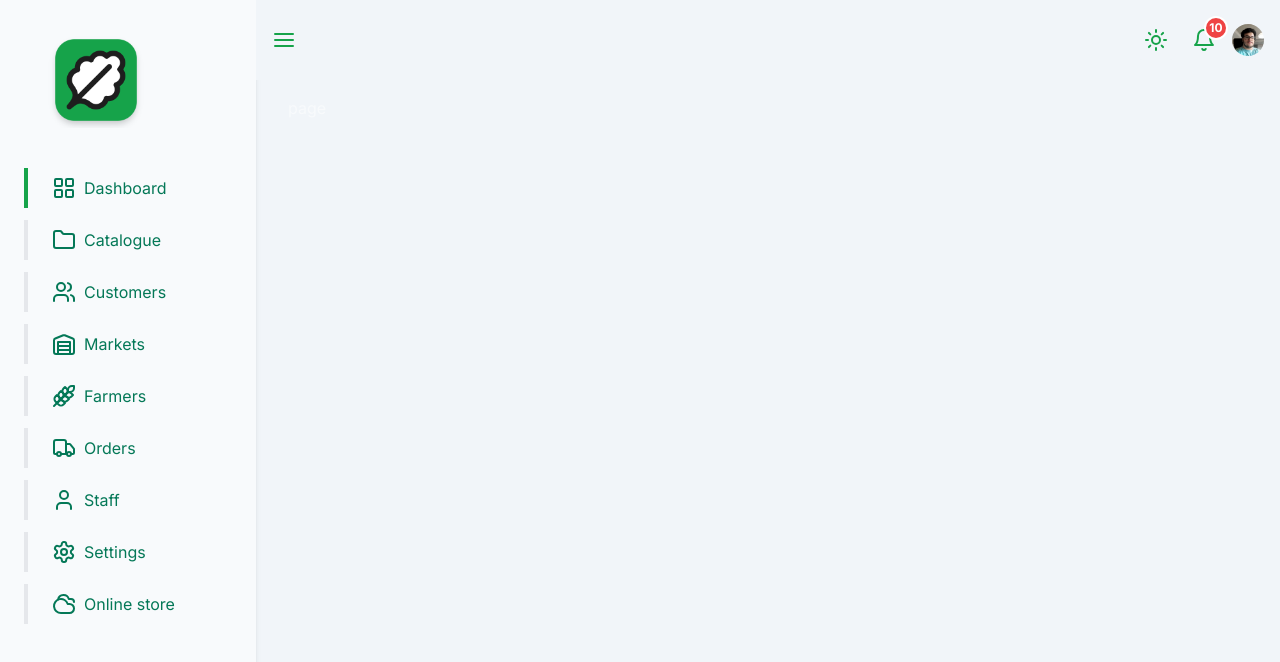
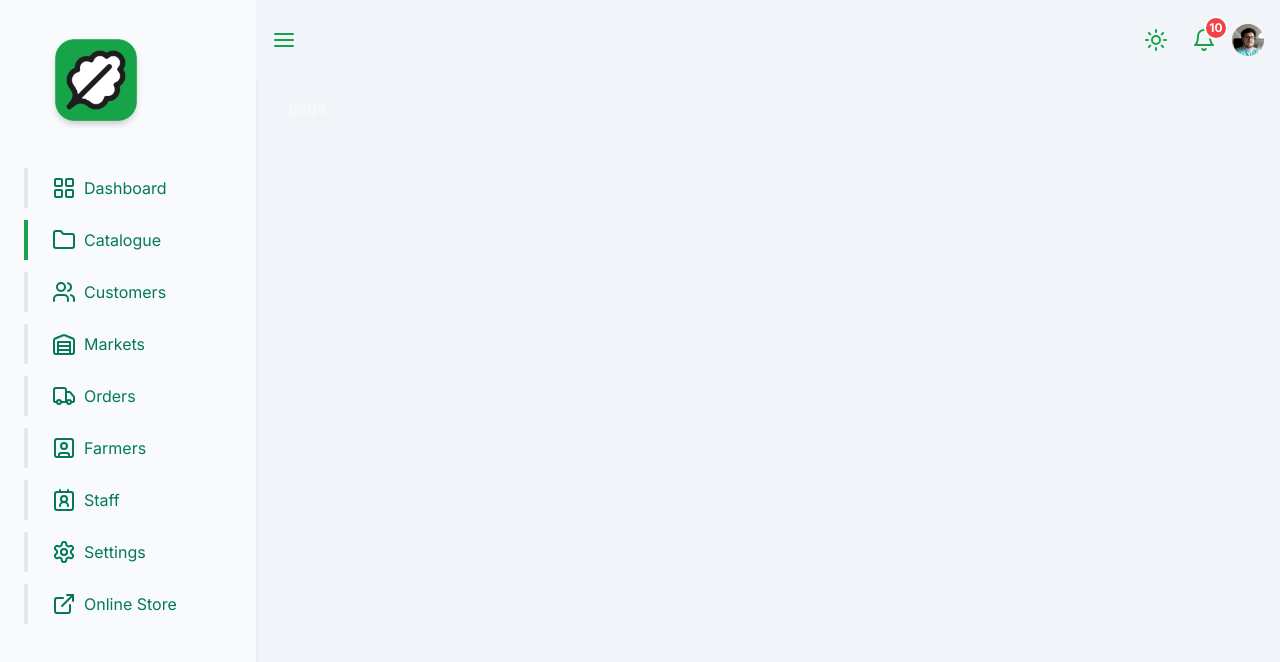
Before and after one commit to Fulozz/naturalmente-bom-v2, a Next.js app: page /dashboard/attributes in a window 1280 px wide. Shown: the top 662 px of the page. Built offline with nearby package versions, Linux system fonts and the light colour scheme.

Commit message:
Refactor Sidebar component to use dynamic active state and update navigation links

```diff
--- a/src/components/backoffice/Bars/Sidebar.jsx
+++ b/src/components/backoffice/Bars/Sidebar.jsx
@@ -8,19 +8,66 @@ import { cn } from "@/src/lib/cn";
 import {
   LayoutGrid,
   Users,
-  User,
+  ContactRound,
   Settings,
+  SquareUser,
   Truck,
-  Wheat,
   Warehouse,
-  Cloudy,
+  ExternalLink,
   Folder,
   FolderOpen
 } from "lucide-react";
-import { useTheme } from "next-themes";
+
 const Sidebar = () => {
   const [active, setActive] = useState(1);
+  const sidebarLinks = [
+    {
+      title: "Dashboard",
+      icon: LayoutGrid ,
+      href:"/dashboard"
+    },
+    {
+      title: "Catalogue",
+      icon: Folder ,
+      href:"/dashboard/catalogue"
 
+    },
+    {
+      title: "Customers",
+      icon: Users ,
+      href: "/dashboard/customers"
+    },
+    {
+      title: "Markets",
+      icon: Warehouse,
+      href:"/dashboard/markets"
+    },
+    {
+      title: "Orders",
+      icon: Truck ,
+      href:"/dashboard/orders"
+    },
+    {
+      title: "Farmers",
+      icon: SquareUser,
+      href:"/dashboard/farmers"
+    },{
+      title: "Staff",
+      icon: ContactRound,
+      href:"/dashboard/staff"
+    },
+    {
+      title: "Settings",
+      icon: Settings ,
+      href:"/dashboard/settings"
+    },
+    ,
+    {
+      title: "Online Store",
+      icon: ExternalLink ,
+      href:"/dashboard/online_store"
+    },
+  ]
   return (
     <div className="bg-slate-50 dark:bg-slate-700 space-y-6 w-64 h-screen text-emerald-700 dark:text-slate-50 shadow-md px-6 py-4 fixed left-0 top-0 z-42 ">
       <Link className="" href="#">
@@ -32,110 +79,27 @@ const Sidebar = () => {
       </Link>
 
       <div className="space-y-3 flex flex-col mt-14">
-        <button onClick={() => setActive(1)}>
+        {
+          sidebarLinks.map((item, i)=> {
+            const Icon = item.icon
+            return(
               <Link
-            href="/dashboard"
+                onClick={()=>setActive(i)}
+                key={i}
+                  href={item.href}
                   className={cn("flex items-center space-x-2 px-6 py-2 border-l-4", {
-              "border-green-600": active === 1,
+                    "border-green-600": active === i,
+                    "" : item.title === "settings"
                   })}
                 >
-            <LayoutGrid />
-            <span>Dashboard</span>
+                  <Icon />
+                  <span>{item.title}</span>
               </Link>
-        </button>
-        <button onClick={() => setActive(2)}>
-          <Link
-            href="#"
-            className={cn("flex items-center space-x-2 px-6 py-2 border-l-4", {
-              "border-green-600": active === 2,
-            })}
-          >
-            {
-              active === 2 ? ( <FolderOpen /> ) : ( <Folder /> )
+            );
+          })
           }
-            <span>Catalogue</span>
-          </Link>
-        </button>
-        <button onClick={() => setActive(3)}>
-          <Link
-            href="#"
-            className={cn("flex items-center space-x-2 px-6 py-2 border-l-4", {
-              "border-green-600": active === 3,
-            })}
-          >
-            <Users />
-            <span>Customers</span>
-          </Link>
-        </button>
-        <button onClick={() => setActive(4)}>
-          <Link
-            href="#"
-            className={cn("flex items-center space-x-2 px-6 py-2 border-l-4", {
-              "border-green-600": active === 4,
-            })}
-          >
-            <Warehouse />
-            <span>Markets</span>
-          </Link>
-        </button>
-        <button onClick={() => setActive(5)}>
-          <Link
-            href="#"
-            className={cn("flex items-center space-x-2 px-6 py-2 border-l-4", {
-              "border-green-600": active === 5,
-            })}
-          >
-            <Wheat />
-            <span>Farmers</span>
-          </Link>
-        </button>
-        <button onClick={() => setActive(6)}>
-          <Link
-            href="#"
-            className={cn("flex items-center space-x-2 px-6 py-2 border-l-4", {
-              "border-green-600": active === 6,
-            })}
-          >
-            <Truck />
-            <span>Orders</span>
-          </Link>
-        </button>
-        <button onClick={() => setActive(7)}>
-          <Link
-            href="#"
-            className={cn("flex items-center space-x-2 px-6 py-2 border-l-4", {
-              "border-green-600": active === 7,
-            })}
-          >
-            <User />
-            <span>Staff</span>
-          </Link>
-        </button>
-        <button onClick={() => setActive(8)}>
-          <Link
-            href="#"
-            className={cn("flex items-center space-x-2 px-6 py-2 border-l-4", {
-              "border-green-600": active === 8,
-            })}
-          >
-            <Settings className={cn("", {
-              "animate-[spin_0.5s_ease-in-out]" : active === 8
-            })}/>
-            <span>Settings</span>
-          </Link>
-        </button>
 
-        <button onClick={() => setActive(9)}>
-          <Link
-            href="#"
-            className={cn("flex items-center space-x-2 px-6 py-2 border-l-4", {
-              "border-green-600": active === 9,
-            })}
-          >
-            <Cloudy />
-            <span>Online store</span>
-          </Link>
-        </button>
+
       </div>
     </div>
   );
```
Lines whose indentation alone changed are shown as unchanged.
